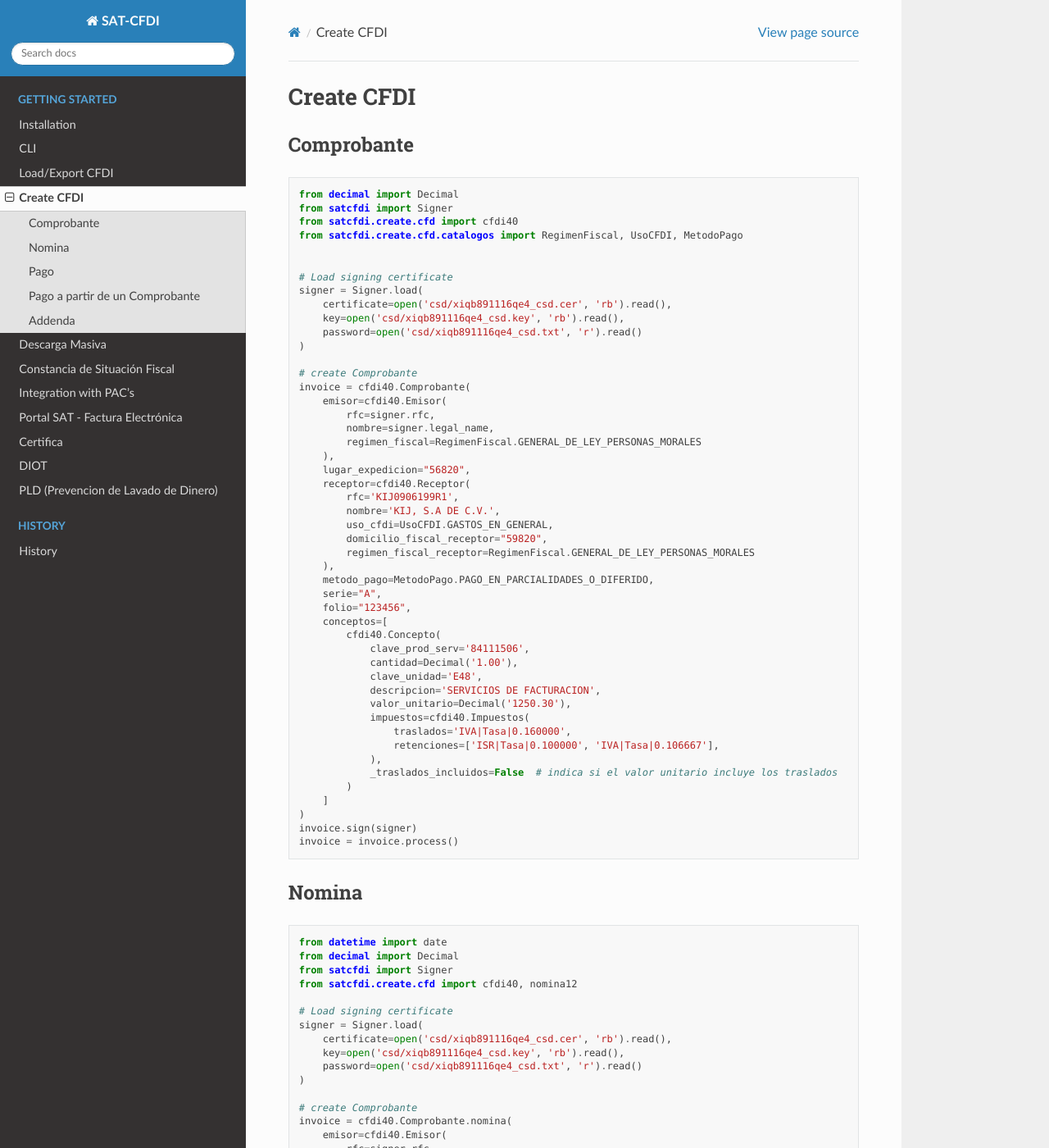
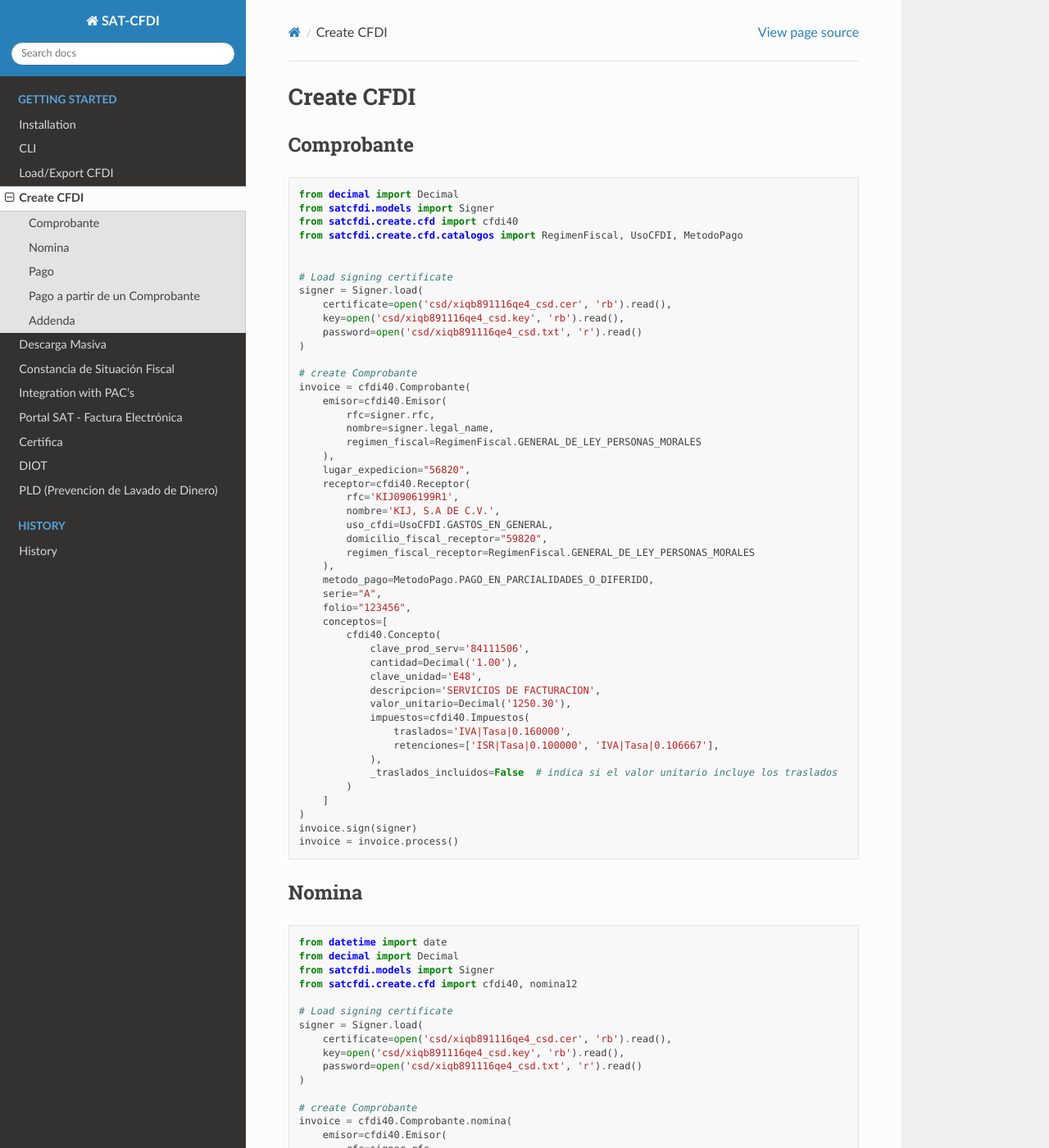
Before and after one commit to SAT-CFDI/python-satcfdi, a Sphinx documentation site: the page built from docs/pages/getting_started/40_cfdi_create_guide.rst, in a window 1280 px wide and 1400 px high. Shown: the whole window at 82% size. Built offline with Sphinx 7.4.7 and the Read the Docs theme 2.0.0, drawn with Linux system fonts in a browser that asks for light colours; some of the changed text lies outside the part shown.

```diff
--- a/docs/pages/getting_started/40_cfdi_create_guide.rst
+++ b/docs/pages/getting_started/40_cfdi_create_guide.rst
@@ -7,7 +7,7 @@ ______________________
 .. code-block:: python
 
     from decimal import Decimal
-    from satcfdi import Signer
+    from satcfdi.models import Signer
     from satcfdi.create.cfd import cfdi40
     from satcfdi.create.cfd.catalogos import RegimenFiscal, UsoCFDI, MetodoPago
 
@@ -63,7 +63,7 @@ ______________________
 
     from datetime import date
     from decimal import Decimal
-    from satcfdi import Signer
+    from satcfdi.models import Signer
     from satcfdi.create.cfd import cfdi40, nomina12
 
     # Load signing certificate
@@ -139,7 +139,7 @@ ______________________
     from datetime import date, datetime
     from decimal import Decimal
 
-    from satcfdi import Signer
+    from satcfdi.models import Signer
     from satcfdi.create.cfd import cfdi40, pago20
 
     # Load signing certificate
@@ -194,7 +194,7 @@ __________________________________
 .. code-block:: python
 
     from datetime import datetime
-    from satcfdi import Signer, CFDI
+    from satcfdi.models import Signer, CFDI
     from satcfdi.create.cfd import cfdi40
 
     # Load signing certificate
@@ -231,7 +231,7 @@ _______________________
 .. code-block:: python
 
     from decimal import Decimal
-    from satcfdi import Signer
+    from satcfdi.models import Signer
     from satcfdi.create.addendas import dvz11
     from satcfdi.create.cfd import cfdi40
 
--- a/docs/pages/getting_started/45_cfdi_descarga_massiva.rst
+++ b/docs/pages/getting_started/45_cfdi_descarga_massiva.rst
@@ -7,7 +7,7 @@ ___________________
 .. code-block:: python
 
     from datetime import date
-    from satcfdi import Signer
+    from satcfdi.models import Signer
     from satcfdi.pacs.sat import SAT, TipoDescargaMasivaTerceros
 
     # Load Fiel
--- a/docs/pages/getting_started/50_pac_guide.rst
+++ b/docs/pages/getting_started/50_pac_guide.rst
@@ -42,7 +42,7 @@ ______________________
 .. code-block:: python
 
     import datetime
-    from satcfdi import Signer
+    from satcfdi.models import Signer
     from satcfdi.pacs.sat import SAT, TipoDescargaMasivaTerceros
 
     # Load fiel
--- a/docs/pages/getting_started/52_portal_facturacion.rst
+++ b/docs/pages/getting_started/52_portal_facturacion.rst
@@ -6,7 +6,7 @@ ______________________
 
 .. code-block:: python
 
-    from satcfdi import Signer
+    from satcfdi.models import Signer
     from satcfdi.portal import SATFacturaElectronica
 
     # Load Fiel
--- a/docs/pages/getting_started/55_certifica_guide.rst
+++ b/docs/pages/getting_started/55_certifica_guide.rst
@@ -6,7 +6,7 @@ ________________________________
 
 .. code-block:: python
 
-    from satcfdi import Signer
+    from satcfdi.models import Signer
     from satcfdi.certifica import Certifica
 
     # Load Fiel
--- a/readme.rst
+++ b/readme.rst
@@ -122,7 +122,7 @@ ____________________
 .. code-block:: python
 
     from decimal import Decimal
-    from satcfdi import Signer
+    from satcfdi.models import Signer
     from satcfdi.create.cfd import cfdi40
     from satcfdi.create.cfd.catalogos import RegimenFiscal, UsoCFDI, MetodoPago
 
```
Also changed, not shown: other parts of docs/pages/getting_started/50_pac_guide.rst (+1 -1 lines), 1 other file.
